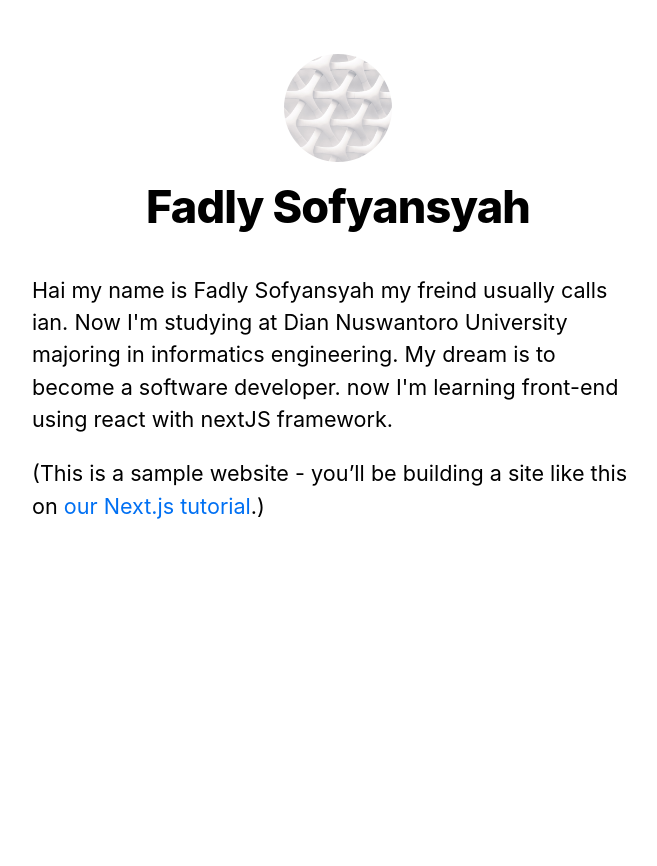
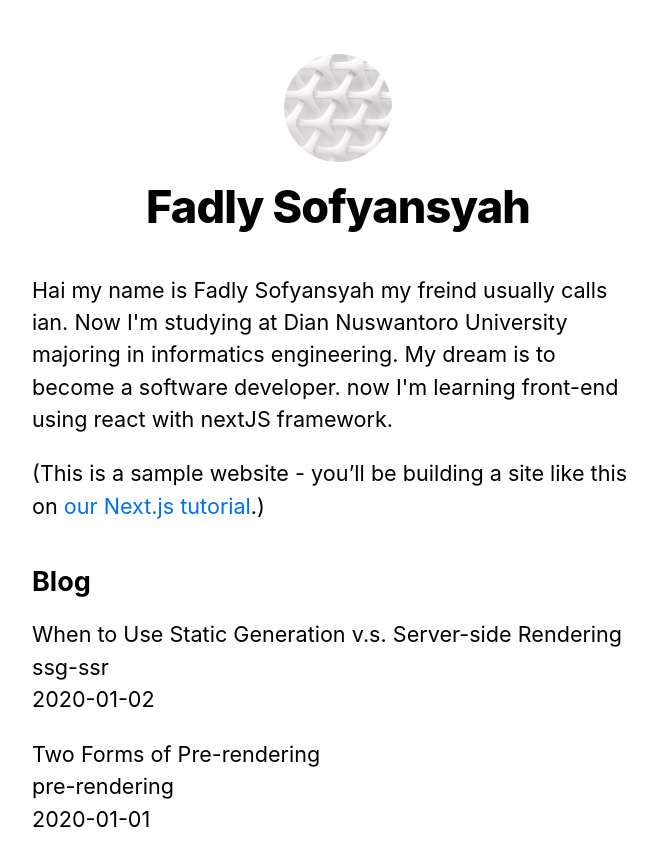
Before and after one commit to fadlyian/nextjs-blog, a Next.js app: page / in a window 1280 px wide. Shown: the top 866 px of the page, without its empty margins (302-959 px from the left). Before the commit the page ends 800 px from the top, so only its background shows below. Built offline with nearby package versions, Linux system fonts and the light colour scheme.

Commit message:
berhasil latihan pre-rendering dan data fetching

```diff
--- /dev/null
+++ b/lib/posts.js
@@ -0,0 +1,35 @@
+import fs from 'fs';
+import path from 'path';
+import matter from 'gray-matter';
+
+const postsDirectory = path.join(process.cwd(), 'posts');
+
+export function getSortedPostsData() {
+  // Get file names under /posts
+  const fileNames = fs.readdirSync(postsDirectory);
+  const allPostsData = fileNames.map((fileName) => {
+    // Remove ".md" from file name to get id
+    const id = fileName.replace(/\.md$/, '');
+
+    // Read markdown file as string
+    const fullPath = path.join(postsDirectory, fileName);
+    const fileContents = fs.readFileSync(fullPath, 'utf8');
+
+    // Use gray-matter to parse the post metadata section
+    const matterResult = matter(fileContents);
+
+    // Combine the data with the id
+    return {
+      id,
+      ...matterResult.data,
+    };
+  });
+  // Sort posts by date
+  return allPostsData.sort((a, b) => {
+    if (a.date < b.date) {
+      return 1;
+    } else {
+      return -1;
+    }
+  });
+}
--- /dev/null
+++ b/next.config.js
@@ -0,0 +1,8 @@
+module.exports = {
+    webpack5: true,
+    webpack: (config) => {
+      config.resolve.fallback = { fs: false };
+
+      return config;
+    },
+  };
--- a/package.json
+++ b/package.json
@@ -6,6 +6,7 @@
     "start": "next start"
   },
   "dependencies": {
+    "gray-matter": "^4.0.3",
     "next": "latest",
     "react": "18.2.0",
     "react-dom": "18.2.0"
--- a/pages/index.jsx
+++ b/pages/index.jsx
@@ -3,8 +3,19 @@
 import Link from "next/link";
 import Layout, {siteTitle} from "../components/layouts";
 import utilStyles from "../styles/utils.module.css";
+import { getSortedPostsData } from '../lib/posts';
 
-export default function Home() {
+export async function getStaticProps() {
+  const allPostsData = getSortedPostsData();
+  return {
+    props: {
+      allPostsData,
+    },
+  };
+}
+
+
+export default function Home({allPostsData}) {
   return (
     <Layout home>
       <Head>
@@ -22,117 +33,23 @@
         </p>
 
       </section>
+
+      <section className={`${utilStyles.headingMd} ${utilStyles.padding1px}`}>
+        <h2 className={utilStyles.headingLg}>Blog</h2>
+        <ul className={utilStyles.list}>
+          {allPostsData.map(({ id, date, title }) => (
+            <li className={utilStyles.listItem} key={id}>
+              {title}
+              <br />
+              {id}
+              <br />
+              {date}
+            </li>
+          ))}
+        </ul>
+      </section>
+
     </Layout>
-    // <div className={styles.container}>
-    //   <Head>
-    //     <title>Create Next App</title>
-    //     <link rel="icon" href="/favicon.ico" />
-    //   </Head>
 
-    //   <main>
-    //     {/* <h1 className={styles.title}>
-    //       Learn to <a href="https://nextjs.org">Next.js!</a>
-    //     </h1> */}
-    //     <h1 className={styles.title}>
-    //       Read <Link href="/posts/first-post">This Page</Link>
-    //     </h1>
-
-    //     <p className={styles.description}>
-    //       Get started by editing <code>pages/index.js</code>
-    //     </p>
-
-    //     <div className={styles.grid}>
-    //       <a href="https://nextjs.org/docs" className={styles.card}>
-    //         <h3>Documentation &rarr;</h3>
-    //         <p>Find in-depth information about Next.js features and API.</p>
-    //       </a>
-
-    //       <a href="https://nextjs.org/learn" className={styles.card}>
-    //         <h3>Learn &rarr;</h3>
-    //         <p>Learn about Next.js in an interactive course with quizzes!</p>
-    //       </a>
-
-    //       <a
-    //         href="https://github.com/vercel/next.js/tree/master/examples"
-    //         className={styles.card}
-    //       >
-    //         <h3>Examples &rarr;</h3>
-    //         <p>Discover and deploy boilerplate example Next.js projects.</p>
-    //       </a>
-
-    //       <a
-    //         href="https://vercel.com/import?filter=next.js&utm_source=create-next-app&utm_medium=default-template&utm_campaign=create-next-app"
-    //         className={styles.card}
-    //       >
-    //         <h3>Deploy &rarr;</h3>
-    //         <p>
-    //           Instantly deploy your Next.js site to a public URL with Vercel.
-    //         </p>
-    //       </a>
-    //     </div>
-    //   </main>
-
-    //   <footer>
-    //     <a
-    //       href="https://vercel.com?utm_source=create-next-app&utm_medium=default-template&utm_campaign=create-next-app"
-    //       target="_blank"
-    //       rel="noopener noreferrer"
-    //     >
-    //       Powered by{' '}
-    //       <img src="/vercel.svg" alt="Vercel" className={styles.logo} />
-    //     </a>
-    //   </footer>
-
-    //   <style jsx>{`
-    //     main {
-    //       padding: 5rem 0;
-    //       flex: 1;
-    //       display: flex;
-    //       flex-direction: column;
-    //       justify-content: center;
-    //       align-items: center;
-    //     }
-    //     footer {
-    //       width: 100%;
-    //       height: 100px;
-    //       border-top: 1px solid #eaeaea;
-    //       display: flex;
-    //       justify-content: center;
-    //       align-items: center;
-    //     }
-    //     footer img {
-    //       margin-left: 0.5rem;
-    //     }
-    //     footer a {
-    //       display: flex;
-    //       justify-content: center;
-    //       align-items: center;
-    //       text-decoration: none;
-    //       color: inherit;
-    //     }
-    //     code {
-    //       background: #fafafa;
-    //       border-radius: 5px;
-    //       padding: 0.75rem;
-    //       font-size: 1.1rem;
-    //       font-family: Menlo, Monaco, Lucida Console, Liberation Mono,
-    //         DejaVu Sans Mono, Bitstream Vera Sans Mono, Courier New, monospace;
-    //     }
-    //   `}</style>
-
-    //   <style jsx global>{`
-    //     html,
-    //     body {
-    //       padding: 0;
-    //       margin: 0;
-    //       font-family: -apple-system, BlinkMacSystemFont, Segoe UI, Roboto,
-    //         Oxygen, Ubuntu, Cantarell, Fira Sans, Droid Sans, Helvetica Neue,
-    //         sans-serif;
-    //     }
-    //     * {
-    //       box-sizing: border-box;
-    //     }
-    //   `}</style>
-    // </div>
   );
 }
--- /dev/null
+++ b/posts/pre-rendering.md
@@ -0,0 +1,11 @@
+---
+title: 'Two Forms of Pre-rendering'
+date: '2020-01-01'
+---
+
+Next.js has two forms of pre-rendering: **Static Generation** and **Server-side Rendering**. The difference is in **when** it generates the HTML for a page.
+
+- **Static Generation** is the pre-rendering method that generates the HTML at **build time**. The pre-rendered HTML is then _reused_ on each request.
+- **Server-side Rendering** is the pre-rendering method that generates the HTML on **each request**.
+
+Importantly, Next.js lets you **choose** which pre-rendering form to use for each page. You can create a "hybrid" Next.js app by using Static Generation for most pages and using Server-side Rendering for others.
--- /dev/null
+++ b/posts/ssg-ssr.md
@@ -0,0 +1,19 @@
+---
+title: 'When to Use Static Generation v.s. Server-side Rendering'
+date: '2020-01-02'
+---
+
+We recommend using **Static Generation** (with and without data) whenever possible because your page can be built once and served by CDN, which makes it much faster than having a server render the page on every request.
+
+You can use Static Generation for many types of pages, including:
+
+- Marketing pages
+- Blog posts
+- E-commerce product listings
+- Help and documentation
+
+You should ask yourself: "Can I pre-render this page **ahead** of a user's request?" If the answer is yes, then you should choose Static Generation.
+
+On the other hand, Static Generation is **not** a good idea if you cannot pre-render a page ahead of a user's request. Maybe your page shows frequently updated data, and the page content changes on every request.
+
+In that case, you can use **Server-Side Rendering**. It will be slower, but the pre-rendered page will always be up-to-date. Or you can skip pre-rendering and use client-side JavaScript to populate data.
```
Also changed, not shown: 1 other file (tests, documents, lock files or other folders).
